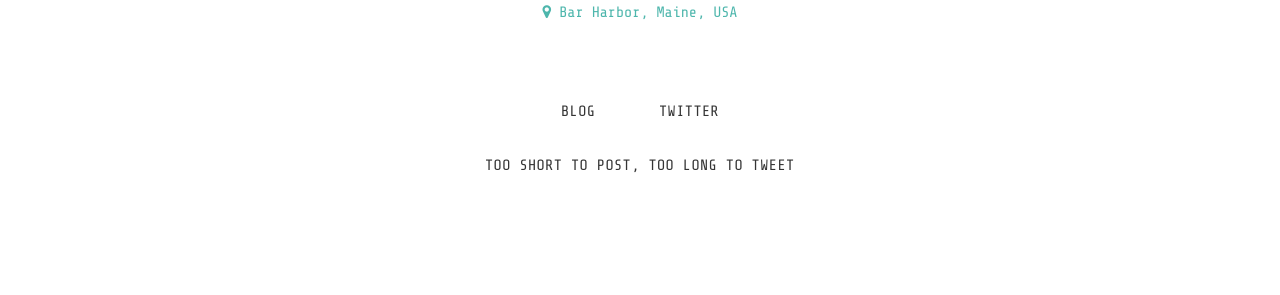
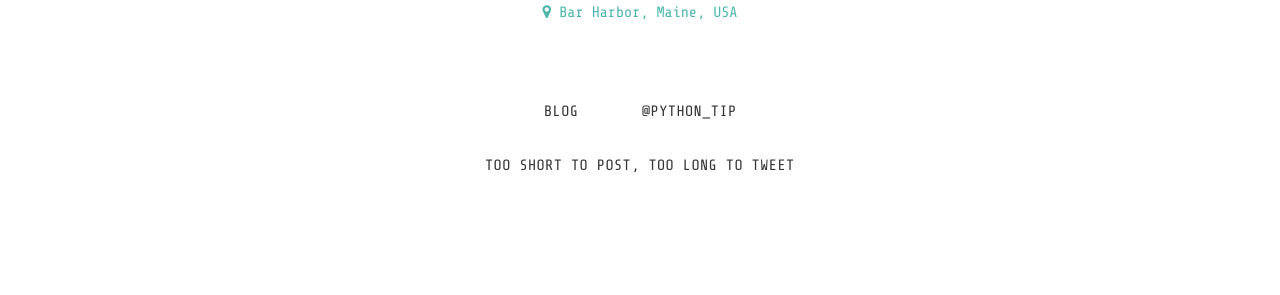
Before and after one commit to simecek/simecek.github.io, a Jekyll site: the page built from index.html, in a window 1280 px wide. Shown: the part 240-535 px from the top of the page. Built offline with Jekyll 4.4.1, drawn with Linux system fonts in a browser that asks for light colours; some web fonts are replaced.

Commit message:
Update _config.yml

```diff
--- a/_config.yml
+++ b/_config.yml
@@ -19,7 +19,7 @@ g_analytics: "UA-90647482-1"
 isolang: en
 close_btn: "Close"
 home_btn: "Home"
-projects_btn: "Twitter"
+projects_btn: "@python_tip"
 posts_btn: "Blog"
 middle_btn: "Too short to post, too long to tweet"
 
```
